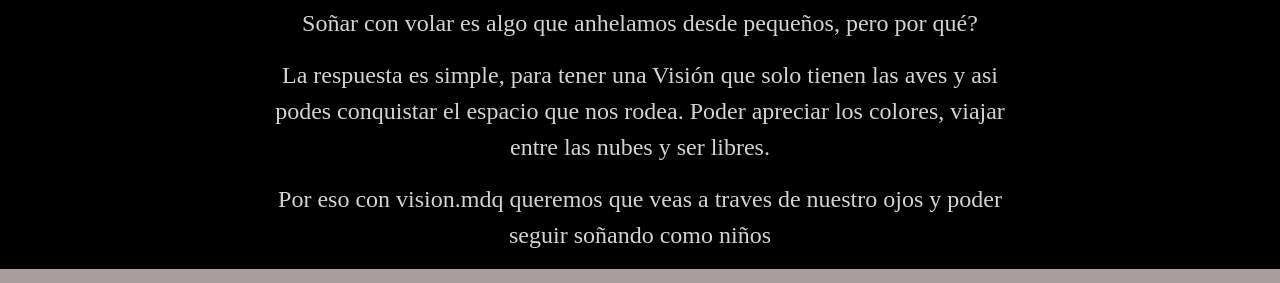
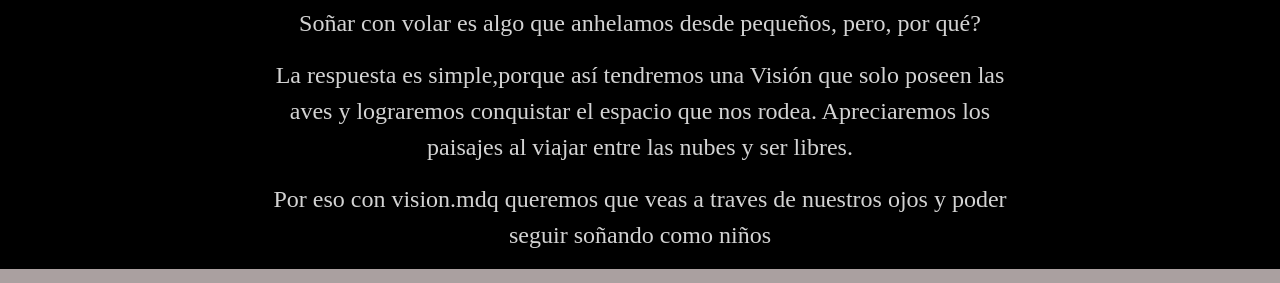
Before and after one commit to matnahuel23/entregaFinal-IERACE, a website: page index.html in a window 1280 px wide. Shown: the part 694-977 px from the top of the page. Drawn offline with nearby package versions, Linux system fonts and the light colour scheme.

Commit message:
arregle texto ppal

```diff
--- a/index.html
+++ b/index.html
@@ -89,9 +89,9 @@
     <main class="contenedor">
       <article class="presentacion">
         <h1>BIENVENIDO</h1>
-        <p>Soñar con volar es algo que anhelamos desde pequeños, pero por qué?</p>
-        <p>La respuesta es simple, para tener una Visión que solo tienen las aves y asi podes conquistar el espacio que nos rodea. Poder apreciar los colores, viajar entre las nubes y ser libres.</p>
-        <p>Por eso con vision.mdq queremos que veas a traves de nuestro ojos y poder seguir soñando como niños</p>
+        <p>Soñar con volar es algo que anhelamos desde pequeños, pero, por qué?</p>
+        <p>La respuesta es simple,porque así tendremos una Visión que solo poseen las aves y lograremos conquistar el espacio que nos rodea. Apreciaremos los paisajes al viajar entre las nubes y ser libres.</p>
+        <p>Por eso con vision.mdq queremos que veas a traves de nuestros ojos y poder seguir soñando como niños</p>
       </article>
     </main>
     <footer>
```
